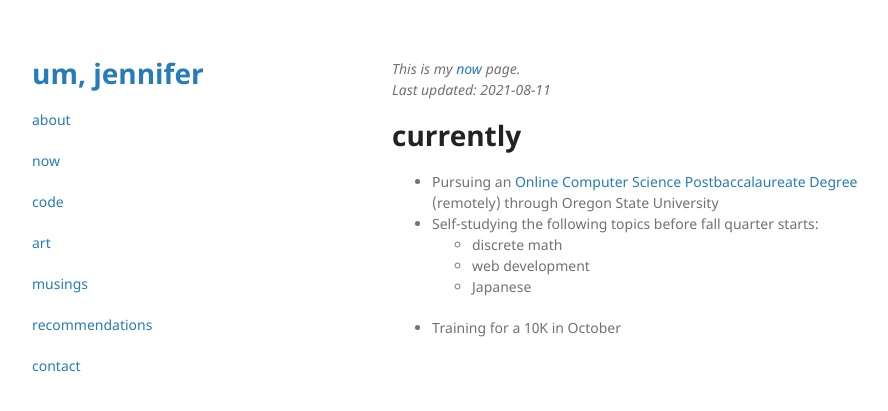
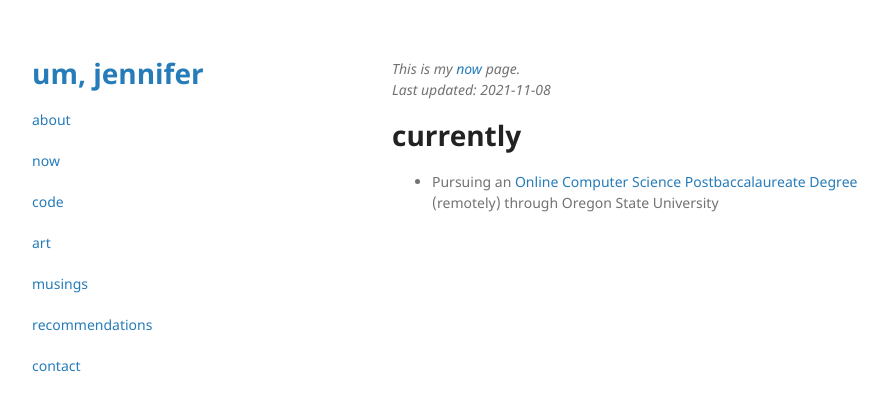
Before and after one commit to umjennifer/umjennifer.github.io, a Jekyll site: the page built from now.md, in a window 1280 px wide. Shown: the top 411 px of the page, without its empty margins (178-1066 px from the left). Built offline with Jekyll 4.4.1, drawn with Linux system fonts in a browser that asks for light colours.

Commit message:
Update now.md

```diff
--- a/now.md
+++ b/now.md
@@ -3,12 +3,7 @@ layout: default
 ---
 
 *This is my [now](https://nownownow.com/about) page.*
-*Last updated: 2021-08-11*
+*Last updated: 2021-11-08*
 
 # currently
 - Pursuing an [Online Computer Science Postbaccalaureate Degree](https://eecs.oregonstate.edu/academic/online-cs-postbacc) (remotely) through Oregon State University
-- Self-studying the following topics before fall quarter starts:
-  - discrete math
-  - web development
-  - Japanese
-- Training for a 10K in October
```
